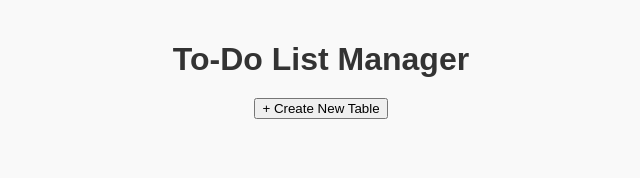
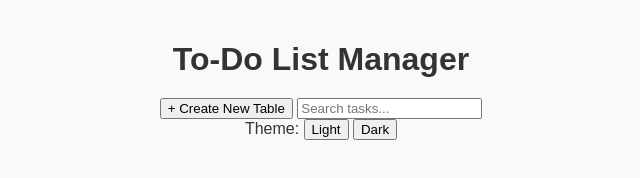
Before and after one commit to Arkoter/ToDoList, a plain HTML site: page index.html in a window 1280 px wide. Shown: the whole page, without its empty margins (319-959 px from the left). Drawn offline with Linux system fonts and the light colour scheme.

Commit message:
Update v.1.1 index.html
v.1.1

```diff
--- a/index.html
+++ b/index.html
@@ -9,7 +9,15 @@
 <body>
 <div class="container">
     <h1>To-Do List Manager</h1>
-    <button id="createTableButton">+ Create New Table</button>
+    <div class="controls">
+        <button id="createTableButton">+ Create New Table</button>
+        <input type="text" id="searchInput" placeholder="Search tasks...">
+    </div>
+    <div class="theme-switcher">
+        <span>Theme:</span>
+        <button id="lightThemeButton">Light</button>
+        <button id="darkThemeButton">Dark</button>
+    </div>
     <div id="tablesContainer"></div>
 </div>
 <script src="script.js"></script>
```
